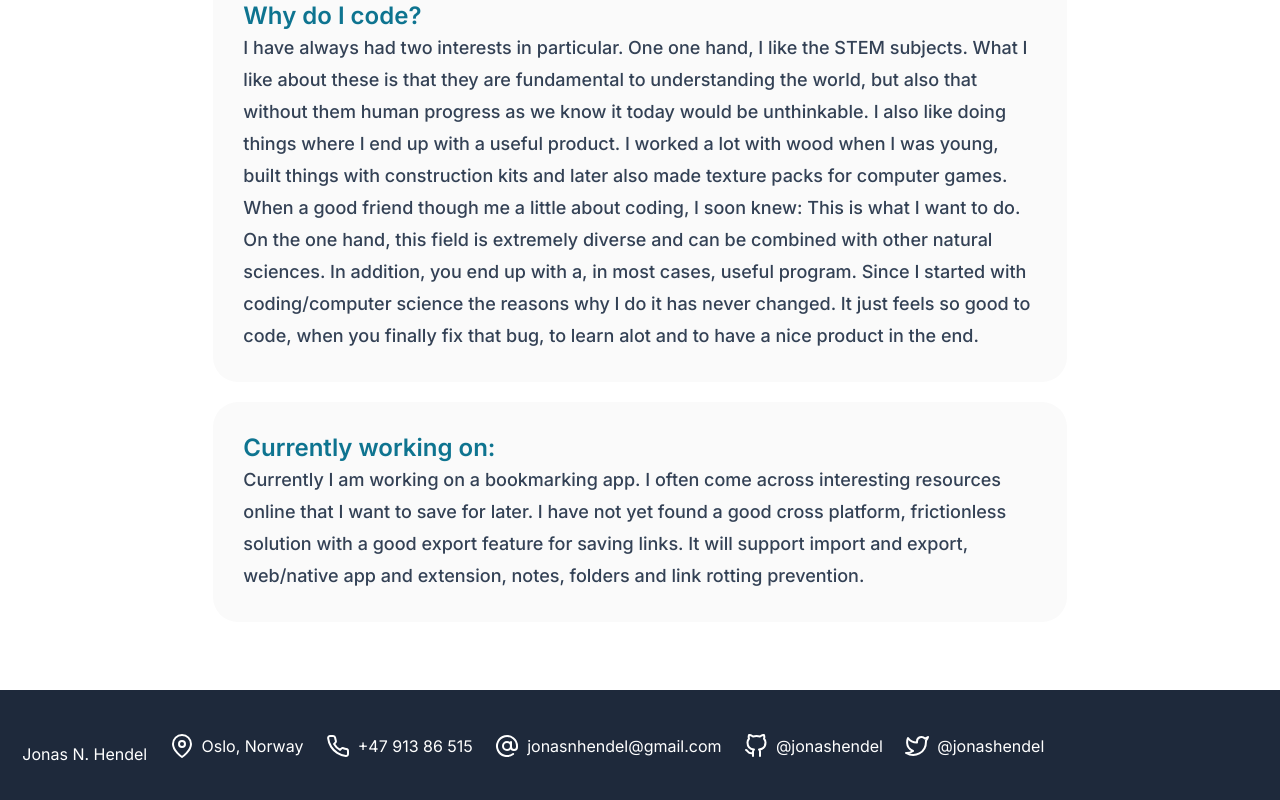
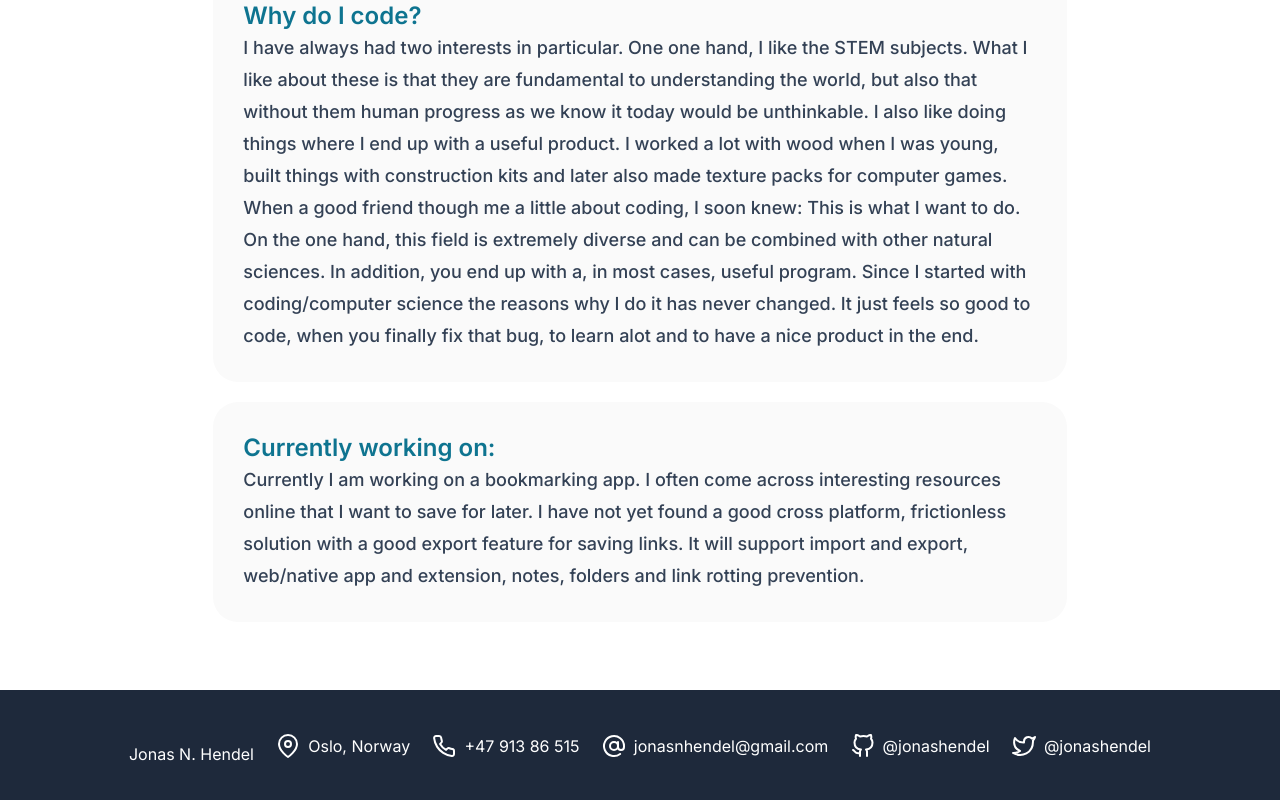
Before and after one commit to JonasHendel/portfolio, a Next.js app in the folder client/: page / in a window 1280 px wide. Shown: the part 3382-4182 px from the top of the page. Built offline with nearby package versions, Linux system fonts and the light colour scheme.

Commit message:
fixed footer alignment

```diff
--- a/client/components/Footer.js
+++ b/client/components/Footer.js
@@ -3,7 +3,7 @@ import { Phone, GitHub, AtSign, Twitter, MapPin } from 'react-feather';
 
 const Footer = () => {
 	return (
-		<div className='flex flex-col  justify-center w-screen h-fit lg:h-28 bg-slate-800'>
+		<div className='flex justify-center w-screen h-fit lg:h-28 bg-slate-800'>
 			<div className='flex flex-col lg:flex-row items-center lg:w-5/6 h-full text-white font-md justify-evenly'>
 				<p className='my-4 lg:mb-0'>Jonas N. Hendel</p>
 				<div className='flex mb-4 lg:mb-0'>
```
